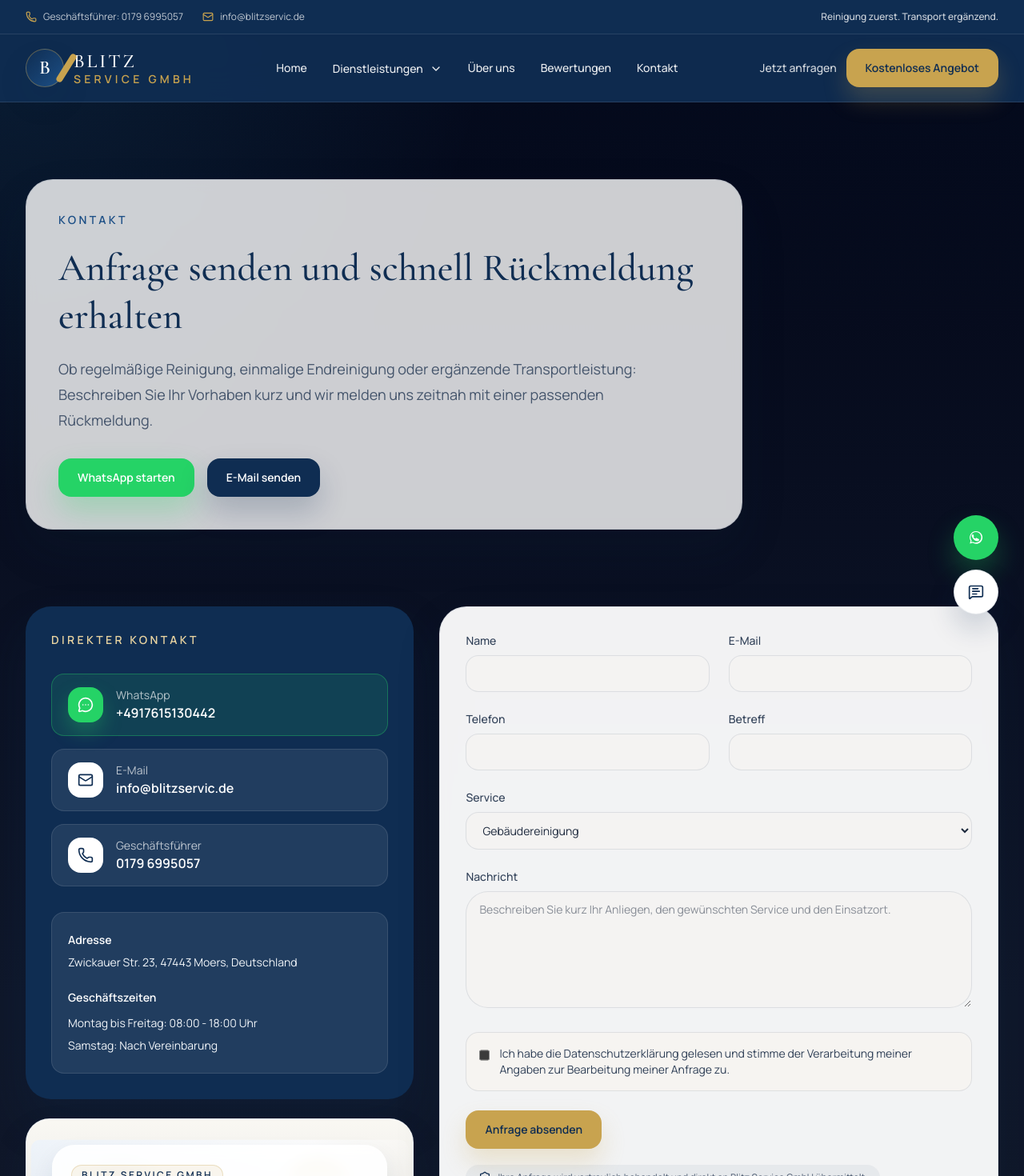
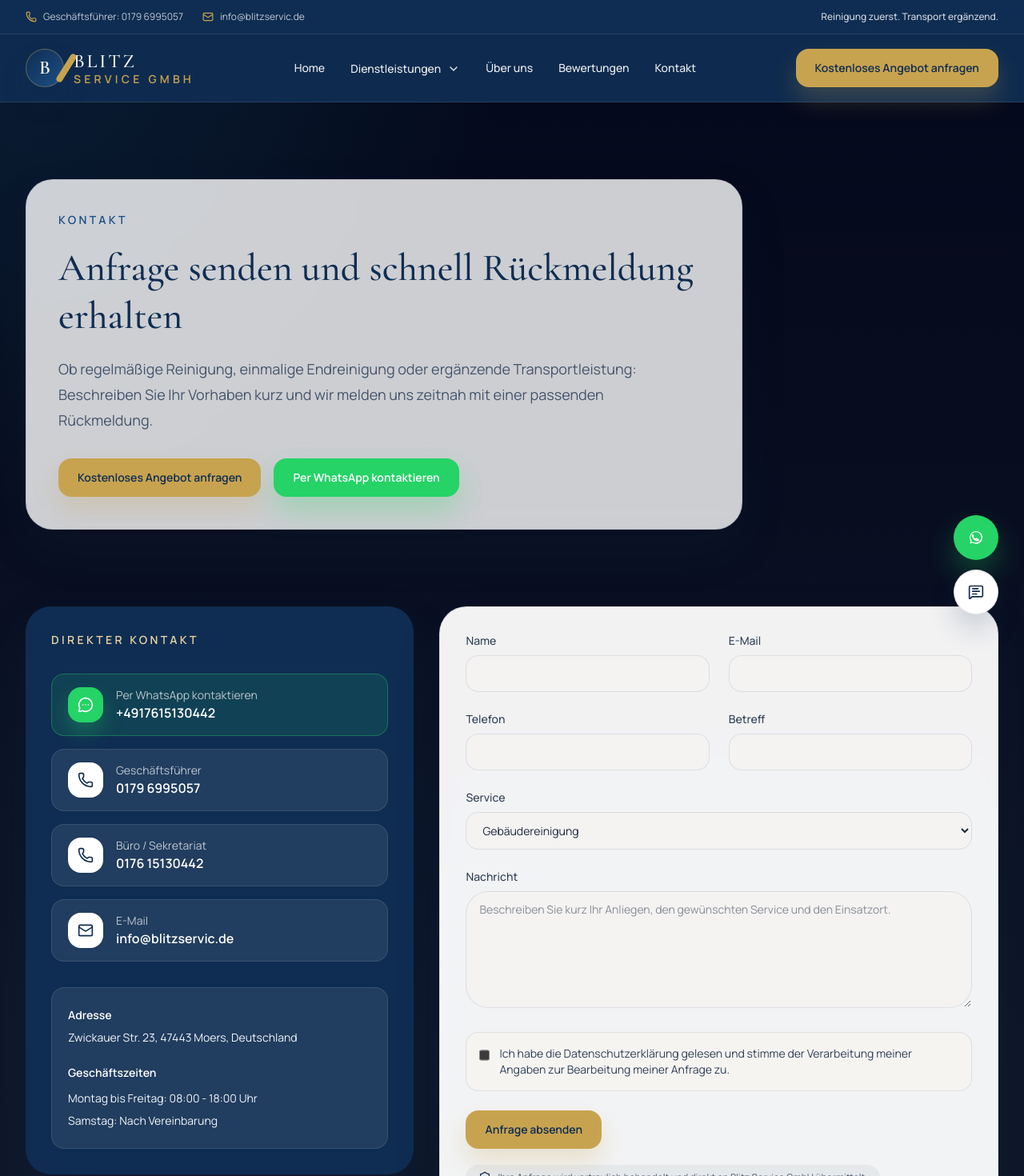
Before and after one commit to abbas-cyber999/Blitz-Service-website, a Next.js app: page /contact in a window 1280 px wide. Shown: the top 1470 px of the page at 80% size. Built offline with nearby package versions, Linux system fonts and the light colour scheme.

Commit message:
Unify CTAs and clarify regional coverage

```diff
--- a/src/app/bewertungen/page.tsx
+++ b/src/app/bewertungen/page.tsx
@@ -4,6 +4,7 @@ import { Container } from "@/components/container";
 import { PageHero } from "@/components/page-hero";
 import { ReviewCard } from "@/components/review-card";
 import { reviews } from "@/data/site-content";
+import { business, whatsappHref } from "@/config/business";
 
 export const metadata: Metadata = {
   title: "Bewertungen",
@@ -17,7 +18,14 @@ export default function ReviewsPage() {
         eyebrow="Kundenbewertungen"
         title="Vertrauen entsteht durch verlässliche Leistung"
         description="Kunden schätzen bei Blitz Service vor allem saubere Ergebnisse, klare Absprachen und eine professionelle Betreuung im Alltag."
-        actions={<ButtonLink href="/contact">Eigene Anfrage stellen</ButtonLink>}
+        actions={
+          <>
+            <ButtonLink href="/contact">{business.ctaPrimary}</ButtonLink>
+            <ButtonLink href={whatsappHref} variant="whatsapp">
+              Per WhatsApp kontaktieren
+            </ButtonLink>
+          </>
+        }
       />
       <section className="pb-24">
         <Container>
--- a/src/app/contact/page.tsx
+++ b/src/app/contact/page.tsx
@@ -21,11 +21,9 @@ export default function ContactPage() {
         description="Ob regelmäßige Reinigung, einmalige Endreinigung oder ergänzende Transportleistung: Beschreiben Sie Ihr Vorhaben kurz und wir melden uns zeitnah mit einer passenden Rückmeldung."
         actions={
           <>
+            <ButtonLink href="/contact">{business.ctaPrimary}</ButtonLink>
             <ButtonLink href={whatsappHref} variant="whatsapp">
-              WhatsApp starten
-            </ButtonLink>
-            <ButtonLink href={`mailto:${business.email}`} variant="dark">
-              E-Mail senden
+              Per WhatsApp kontaktieren
             </ButtonLink>
           </>
         }
@@ -46,8 +44,32 @@ export default function ContactPage() {
                     <MessageCircleMore className="h-5 w-5" />
                   </span>
                   <span>
-                    <span className="block text-sm text-white/70">WhatsApp</span>
+                    <span className="block text-sm text-white/70">Per WhatsApp kontaktieren</span>
                     <span className="font-semibold">{business.whatsappNumber}</span>
+                  </span>
+                </a>
+                <a
+                  href={`tel:${business.phones.managingDirector}`}
+                  className="flex items-center gap-4 rounded-2xl border border-white/10 bg-white/8 px-5 py-4 hover:border-brandGold/50 hover:bg-white/10"
+                >
+                  <span className="inline-flex h-11 w-11 items-center justify-center rounded-2xl bg-white text-brandBlue">
+                    <Phone className="h-5 w-5" />
+                  </span>
+                  <span>
+                    <span className="block text-sm text-white/70">Geschäftsführer</span>
+                    <span className="font-semibold">{business.phones.managingDirector}</span>
+                  </span>
+                </a>
+                <a
+                  href={`tel:${business.phones.office}`}
+                  className="flex items-center gap-4 rounded-2xl border border-white/10 bg-white/8 px-5 py-4 hover:border-brandGold/50 hover:bg-white/10"
+                >
+                  <span className="inline-flex h-11 w-11 items-center justify-center rounded-2xl bg-white text-brandBlue">
+                    <Phone className="h-5 w-5" />
+                  </span>
+                  <span>
+                    <span className="block text-sm text-white/70">Büro / Sekretariat</span>
+                    <span className="font-semibold">{business.phones.office}</span>
                   </span>
                 </a>
                 <a
@@ -60,18 +82,6 @@ export default function ContactPage() {
                   <span>
                     <span className="block text-sm text-white/70">E-Mail</span>
                     <span className="font-semibold">{business.email}</span>
-                  </span>
-                </a>
-                <a
-                  href={`tel:${business.phones.managingDirector}`}
-                  className="flex items-center gap-4 rounded-2xl border border-white/10 bg-white/8 px-5 py-4 hover:border-brandGold/50 hover:bg-white/10"
-                >
-                  <span className="inline-flex h-11 w-11 items-center justify-center rounded-2xl bg-white text-brandBlue">
-                    <Phone className="h-5 w-5" />
-                  </span>
-                  <span>
-                    <span className="block text-sm text-white/70">Geschäftsführer</span>
-                    <span className="font-semibold">{business.phones.managingDirector}</span>
                   </span>
                 </a>
               </div>
--- a/src/app/page.tsx
+++ b/src/app/page.tsx
@@ -84,10 +84,10 @@ export default function HomePage() {
             </div>
             <div className="flex flex-wrap gap-4">
               <ButtonLink href="/contact">
-                Unverbindlich anfragen <ArrowRight className="h-4 w-4" />
+                {business.ctaPrimary} <ArrowRight className="h-4 w-4" />
               </ButtonLink>
               <ButtonLink href={whatsappHref} variant="whatsapp">
-                Direkt per WhatsApp <MessageCircleMore className="h-4 w-4" />
+                Per WhatsApp kontaktieren <MessageCircleMore className="h-4 w-4" />
               </ButtonLink>
             </div>
           </div>
@@ -113,7 +113,7 @@ export default function HomePage() {
               Ausführung? Wir stimmen den passenden Ablauf für Ihr Objekt direkt mit Ihnen ab.
             </p>
             <ButtonLink href="/contact" variant="dark">
-              Angebot anfordern <ArrowRight className="h-4 w-4" />
+              {business.ctaPrimary} <ArrowRight className="h-4 w-4" />
             </ButtonLink>
           </div>
         </Container>
@@ -230,10 +230,10 @@ export default function HomePage() {
             </p>
             <div className="mt-8 flex flex-wrap gap-4">
               <ButtonLink href="/contact">
-                Jetzt Anfrage senden <ArrowRight className="h-4 w-4" />
+                {business.ctaPrimary} <ArrowRight className="h-4 w-4" />
               </ButtonLink>
               <ButtonLink href={whatsappHref} variant="whatsapp">
-                Schnell per WhatsApp <MessageCircleMore className="h-4 w-4" />
+                Per WhatsApp kontaktieren <MessageCircleMore className="h-4 w-4" />
               </ButtonLink>
             </div>
           </div>
@@ -256,7 +256,7 @@ export default function HomePage() {
             <div className="mt-8 flex flex-wrap gap-4">
               <ButtonLink href="/contact">{business.ctaPrimary}</ButtonLink>
               <ButtonLink href={whatsappHref} variant="whatsapp">
-                WhatsApp schreiben <MessageCircleMore className="h-4 w-4" />
+                Per WhatsApp kontaktieren <MessageCircleMore className="h-4 w-4" />
               </ButtonLink>
             </div>
           </div>
@@ -265,22 +265,33 @@ export default function HomePage() {
               Regional im Einsatz
             </p>
             <h2 className="mt-4 font-display text-3xl text-brandBlue">
-              Kurze Wege, klare Abstimmung und schnelle Erreichbarkeit
+              Einsätze in Moers und im regionalen Umfeld
             </h2>
             <div className="mt-6 space-y-4">
-              {business.serviceAreas.map((area) => (
-                <div key={area} className="flex items-center gap-3 rounded-2xl bg-brandCream p-4">
-                  <span className="inline-flex h-10 w-10 items-center justify-center rounded-2xl bg-brandBlue text-white">
-                    <MapPin className="h-4 w-4" />
-                  </span>
-                  <div>
+              <div className="flex items-start gap-3 rounded-2xl bg-brandCream p-5">
+                <span className="inline-flex h-10 w-10 items-center justify-center rounded-2xl bg-brandBlue text-white">
+                  <ShieldCheck className="h-4 w-4" />
+                </span>
+                <div>
+                  <p className="font-semibold text-brandBlue">
+                    Wir arbeiten in Moers sowie in allen Städten im Umkreis von bis zu 150 km.
+                  </p>
+                  <p className="mt-2 text-sm leading-7 text-slate-600">
+                    Dazu zählen unter anderem Duisburg, Krefeld und Düsseldorf. Weitere Einsatzorte
+                    stimmen wir gern individuell mit Ihnen ab.
+                  </p>
+                </div>
+              </div>
+              <div className="grid gap-3 sm:grid-cols-2">
+                {business.serviceAreas.map((area) => (
+                  <div key={area} className="flex items-center gap-3 rounded-2xl bg-white p-4 shadow-[0_10px_22px_rgba(15,45,82,0.06)]">
+                    <span className="inline-flex h-10 w-10 items-center justify-center rounded-2xl bg-brandBlue text-white">
+                      <MapPin className="h-4 w-4" />
+                    </span>
                     <p className="font-semibold text-brandBlue">{area}</p>
-                    <p className="text-sm leading-6 text-slate-600">
-                      Reinigung und ergänzende Serviceleistungen im regionalen Umfeld.
-                    </p>
                   </div>
-                </div>
-              ))}
+                ))}
+              </div>
             </div>
           </div>
         </Container>
--- a/src/app/services/page.tsx
+++ b/src/app/services/page.tsx
@@ -32,11 +32,14 @@ export default function ServicesPage() {
           />
 
           <div className="mt-10 rounded-[30px] border border-brandBlue/10 bg-white p-8 shadow-[0_18px_42px_rgba(15,45,82,0.08)]">
-            <h2 className="font-display text-3xl text-brandBlue">Leistungen mit klarem Schwerpunkt auf Qualität und Verlässlichkeit</h2>
+            <h2 className="font-display text-3xl text-brandBlue">
+              Leistungen mit klarem Schwerpunkt auf Qualität und Verlässlichkeit
+            </h2>
             <p className="mt-4 max-w-4xl text-base leading-8 text-slate-600">
-              Wir arbeiten strukturiert, stimmen Leistungen transparent ab und legen Wert auf saubere,
-              gut planbare Abläufe. So entsteht eine Servicestruktur, die ruhig, professionell und für
-              Unternehmen, Hausverwaltungen und Privatkunden gleichermaßen nachvollziehbar bleibt.
+              Wir arbeiten strukturiert, stimmen Leistungen transparent ab und legen Wert auf
+              saubere, gut planbare Abläufe. So entsteht eine Servicestruktur, die ruhig,
+              professionell und für Unternehmen, Hausverwaltungen und Privatkunden gleichermaßen
+              nachvollziehbar bleibt.
             </p>
           </div>
 
@@ -61,10 +64,10 @@ export default function ServicesPage() {
             </div>
             <div className="flex flex-wrap gap-4">
               <ButtonLink href="/contact">
-                Angebot anfragen <ArrowRight className="h-4 w-4" />
+                {business.ctaPrimary} <ArrowRight className="h-4 w-4" />
               </ButtonLink>
               <ButtonLink href={whatsappHref} variant="whatsapp">
-                Per WhatsApp anfragen
+                Per WhatsApp kontaktieren
               </ButtonLink>
             </div>
           </div>
--- a/src/app/ueber-uns/page.tsx
+++ b/src/app/ueber-uns/page.tsx
@@ -5,6 +5,7 @@ import { PageHero } from "@/components/page-hero";
 import { PlaceholderImageCard } from "@/components/placeholder-image-card";
 import { SectionHeading } from "@/components/section-heading";
 import { aboutValues } from "@/data/site-content";
+import { business } from "@/config/business";
 
 export const metadata: Metadata = {
   title: "Über uns",
@@ -19,7 +20,7 @@ export default function AboutPage() {
         eyebrow="Unternehmen"
         title="Verlässlicher Service mit klaren Qualitätsstandards"
         description="Blitz Service GmbH steht für saubere Ausführung, strukturierte Abläufe und einen professionellen Auftritt bei jedem Einsatz. Wir betreuen Kunden im Raum Moers und Umgebung zuverlässig, diskret und mit festem Qualitätsanspruch."
-        actions={<ButtonLink href="/contact">Kostenloses Angebot</ButtonLink>}
+        actions={<ButtonLink href="/contact">{business.ctaPrimary}</ButtonLink>}
       />
       <section className="pb-24">
         <Container className="grid gap-10 lg:grid-cols-[1fr_0.95fr]">
@@ -41,9 +42,9 @@ export default function AboutPage() {
                 improvisierter Lösungen.
               </p>
               <p>
-                Im Raum Moers, Duisburg, Krefeld und Umgebung stehen wir für pünktlichen Service,
-                gute Erreichbarkeit und einen professionellen Auftritt, auf den sich Kunden
-                langfristig verlassen können.
+                Wir arbeiten in Moers sowie in allen Städten im Umkreis von bis zu 150 km und
+                stehen für pünktlichen Service, gute Erreichbarkeit und einen professionellen
+                Auftritt, auf den sich Kunden langfristig verlassen können.
               </p>
             </div>
           </div>
--- a/src/components/site-header.tsx
+++ b/src/components/site-header.tsx
@@ -133,12 +133,6 @@ export function SiteHeader() {
           )}
         </nav>
         <div className="hidden items-center gap-3 lg:flex">
-          <Link
-            href="/contact"
-            className="text-sm font-medium text-white/82 transition hover:text-brandGold"
-          >
-            {business.ctaSecondary}
-          </Link>
           <ButtonLink href="/contact">{business.ctaPrimary}</ButtonLink>
         </div>
         <button
@@ -205,7 +199,8 @@ export function SiteHeader() {
             {business.ctaPrimary}
           </ButtonLink>
           <div className="rounded-2xl border border-white/10 bg-white/5 p-4 text-sm text-white/78">
-            <p>Sekretariat: {business.phones.office}</p>
+            <p>Geschäftsführer: {business.phones.managingDirector}</p>
+            <p className="mt-1">Büro / Sekretariat: {business.phones.office}</p>
             <p className="mt-1">{business.email}</p>
           </div>
         </Container>
--- a/src/config/business.ts
+++ b/src/config/business.ts
@@ -28,9 +28,9 @@ export const business = {
     "Montag bis Freitag: 08:00 - 18:00 Uhr",
     "Samstag: Nach Vereinbarung"
   ],
-  serviceAreas: ["Moers", "Duisburg", "Krefeld", "Düsseldorf", "Niederrhein"],
-  ctaPrimary: "Kostenloses Angebot",
-  ctaSecondary: "Jetzt anfragen",
+  serviceAreas: ["Moers", "Duisburg", "Krefeld", "Düsseldorf"],
+  ctaPrimary: "Kostenloses Angebot anfragen",
+  ctaSecondary: "Kontakt",
   trackingUsesConsentBanner: false,
   imageAttribution: [
     {
```
